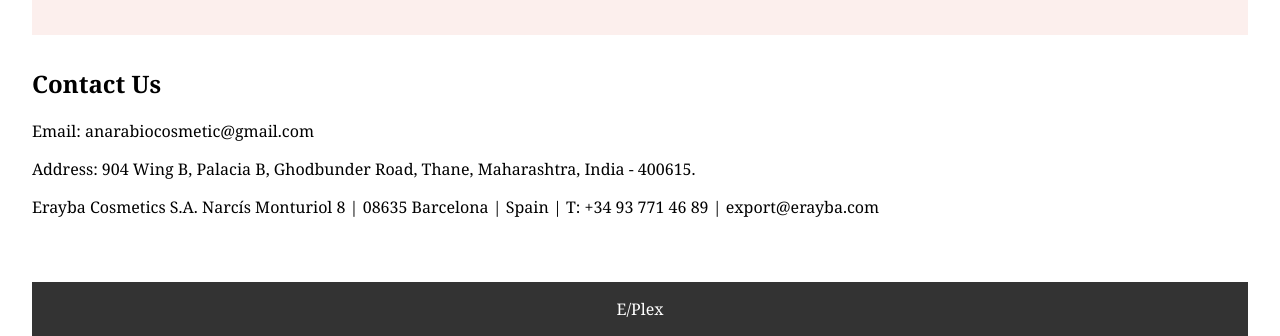
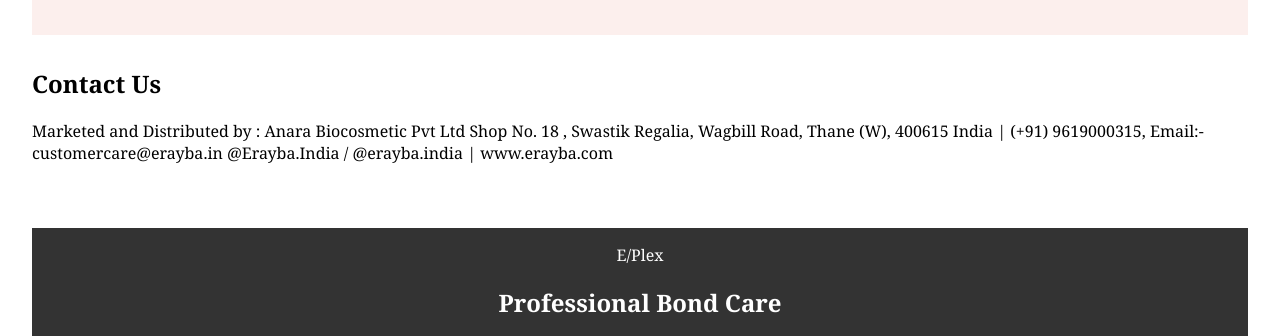
Before and after one commit to riteshkarwa/EraybaIndiaGitRepo, a website: page public/index.html in a window 1280 px wide. Shown: the part 1923-2259 px from the top of the page. Drawn offline with Linux system fonts and the light colour scheme.

Commit message:
contact us

```diff
--- a/public/index.html
+++ b/public/index.html
@@ -104,14 +104,10 @@
             <h2>Contact Us</h2>
             <div id="contact">
                 <p>
-                    Email: anarabiocosmetic@gmail.com
-                </p>
-                <p>
-                    Address: 904 Wing B, Palacia B, Ghodbunder Road, Thane, Maharashtra, India - 400615.
-                </p>
-                <p>
-                    Erayba Cosmetics S.A. Narcís Monturiol 8 | 08635 Barcelona | Spain | T: +34 93 771 46 89 |
-                    export@erayba.com
+                    Marketed and Distributed by : Anara Biocosmetic Pvt Ltd
+                    Shop No. 18 , Swastik Regalia, Wagbill Road, Thane (W), 400615
+                    India | (+91) 9619000315, Email:- customercare@erayba.in
+                    @Erayba.India / @erayba.india | www.erayba.com
                 </p>
             </div>
         </section>
```
